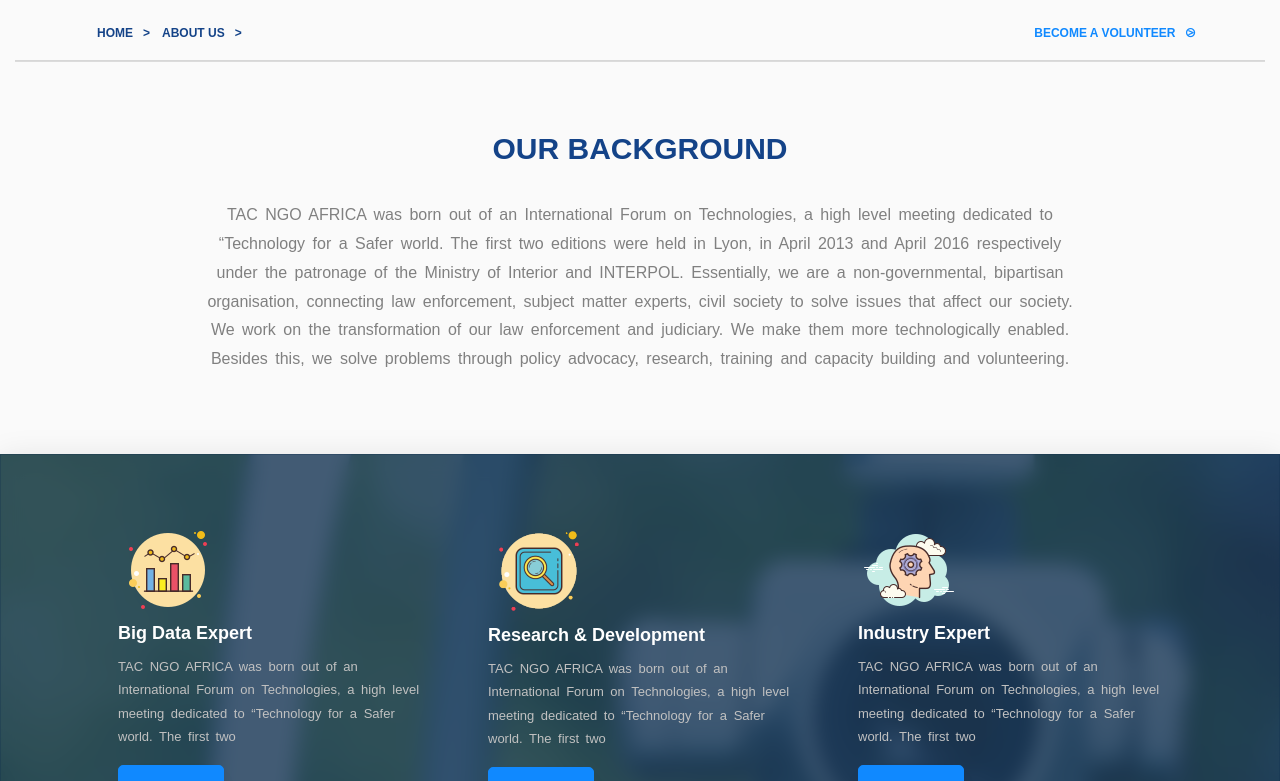
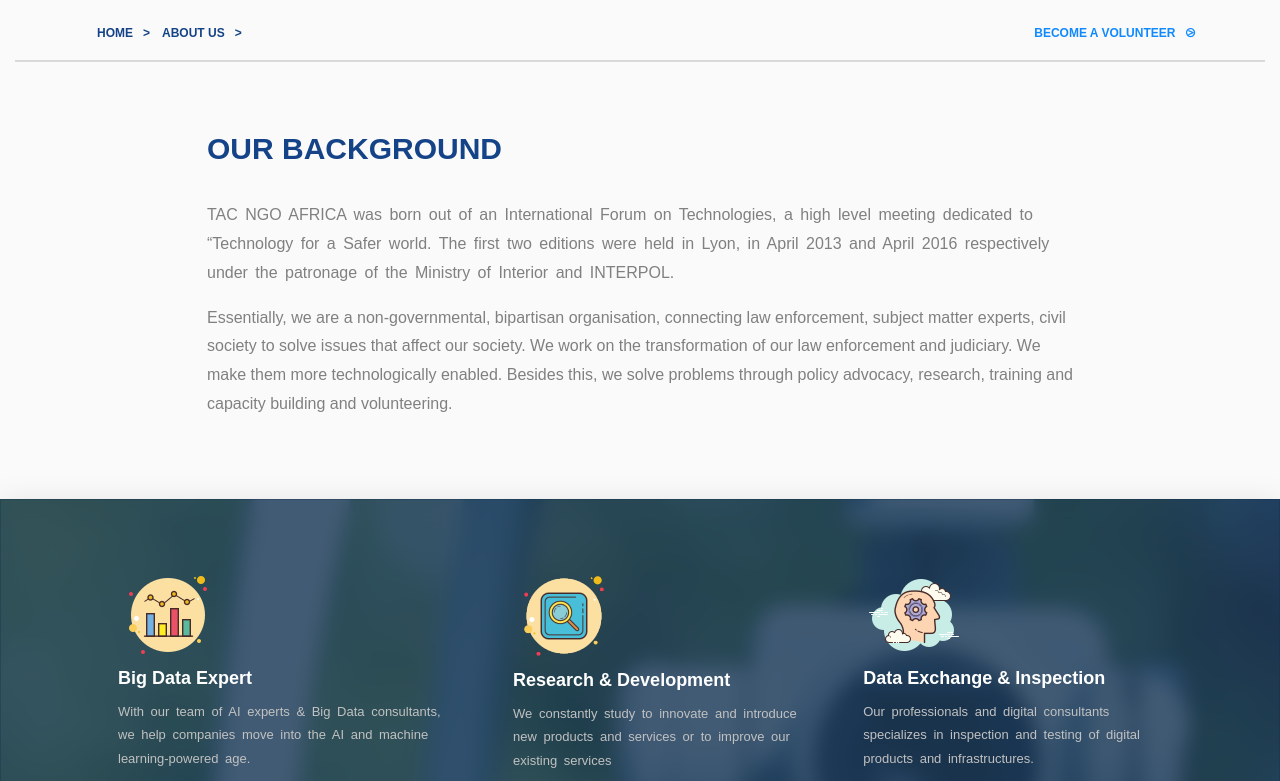
Before and after one commit to Ekaji/tac-africa-website, a Next.js app: page /about_us in a window 1280 px wide. Shown: the part 440-1221 px from the top of the page. Built offline with nearby package versions, Linux system fonts and the light colour scheme.

Commit message:
workedon about us page

```diff
--- a/pages/about_us.jsx
+++ b/pages/about_us.jsx
@@ -13,17 +13,17 @@ const NewAbout = () => {
     {
       imgUrl: 'icons8-combo-chart-100 (1).png',
       title: 'Big Data Expert',
-      text: 'TAC NGO AFRICA was born out of an International Forum on Technologies, a high level meeting dedicated to “Technology for a Safer world. The first two'
+      text: 'With our team of AI experts & Big Data consultants, we help companies move into the AI and machine learning-powered age.'
     },
     {
       imgUrl: 'icons8-google-web-search-500.png',
       title: 'Research & Development',
-      text: 'TAC NGO AFRICA was born out of an International Forum on Technologies, a high level meeting dedicated to “Technology for a Safer world. The first two'
+      text: 'We constantly study to innovate and introduce new products and services or to improve our existing services'
     },
     {
       imgUrl: 'intelligence.png',
-      title: 'Industry Expert',
-      text: 'TAC NGO AFRICA was born out of an International Forum on Technologies, a high level meeting dedicated to “Technology for a Safer world. The first two'
+      title: 'Data Exchange & Inspection',
+      text: 'Our professionals and digital consultants specializes in inspection and testing of digital products and infrastructures.'
     },
   ]
 
@@ -38,7 +38,9 @@ const NewAbout = () => {
         <Container className={ styles.background_container }  >
           <h2 className={ styles.background_header }>our background </h2>
           <p className={ styles.background_text }>
-            TAC NGO AFRICA was born out of an International Forum on Technologies, a high level meeting dedicated to “Technology for a Safer world. The first two editions were held in Lyon, in April 2013 and April 2016 respectively under the patronage of the Ministry of Interior and INTERPOL. Essentially, we are a non-governmental, bipartisan organisation, connecting law enforcement, subject matter experts, civil society to solve issues that affect our society. We work on the transformation of our law enforcement and judiciary. We make them more technologically enabled. Besides this, we solve problems through policy advocacy, research, training and capacity building and volunteering.
+            TAC NGO AFRICA was born out of an International Forum on Technologies, a high level meeting dedicated to “Technology for a Safer world. The first two editions were held in Lyon, in April 2013 and April 2016 respectively under the patronage of the Ministry of Interior and INTERPOL.</p>
+
+            <p> Essentially, we are a non-governmental, bipartisan organisation, connecting law enforcement, subject matter experts, civil society to solve issues that affect our society. We work on the transformation of our law enforcement and judiciary. We make them more technologically enabled. Besides this, we solve problems through policy advocacy, research, training and capacity building and volunteering.
           </p>
         </Container>
 
--- a/styles/page.styles/newAbout.module.scss
+++ b/styles/page.styles/newAbout.module.scss
@@ -10,7 +10,6 @@
   width: 70vw;
   margin-bottom: 5em;
   min-height: 30vh;
-  text-align: center;
 
   > div {
     margin-bottom: 5em;
```
Also changed, not shown: pages/artificial_intelligence_and_robotics.jsx (+0 -26 lines).
